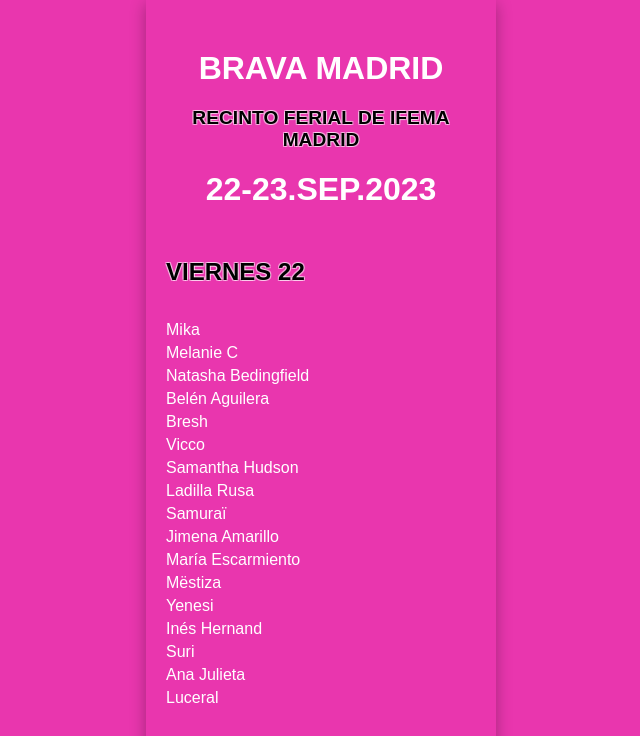
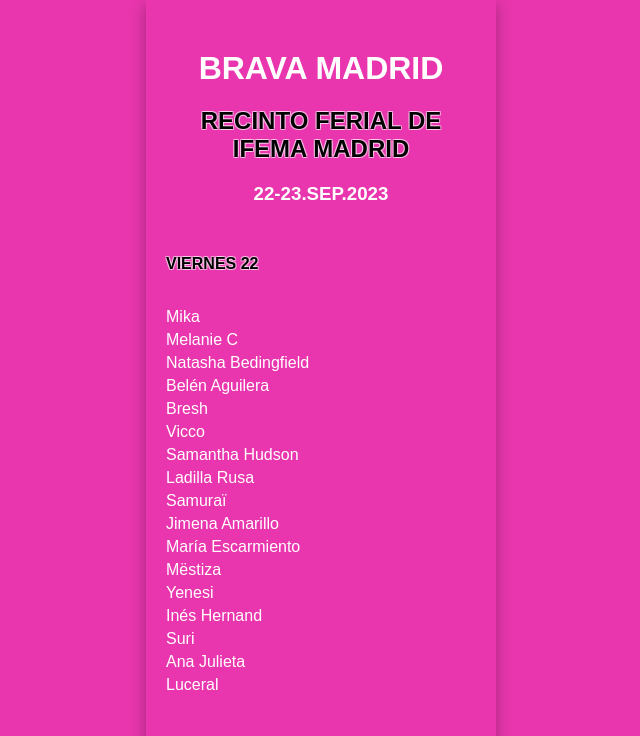
Before and after one commit to tomtormul-cloud/p3, a plain HTML site: page index.html in a window 1280 px wide. Shown: the top 736 px of the page, without its empty margins (319-959 px from the left). Drawn offline with Linux system fonts and the light colour scheme.

Commit message:
index.html

```diff
--- a/index.html
+++ b/index.html
@@ -31,16 +31,13 @@
     }
     h2 {
       padding: 10px 0;
-      font-size: 1.2em;
       color: rgb(0, 0, 0);
     }
     h3 {
       padding: 10px 0 30px;
-      font-size: 2em;
       color: white;
     }
     h4 {
-      font-size: 1.5em;
       margin: 20px 0 10px;
       color: rgb(0, 0, 0);
     }
```
